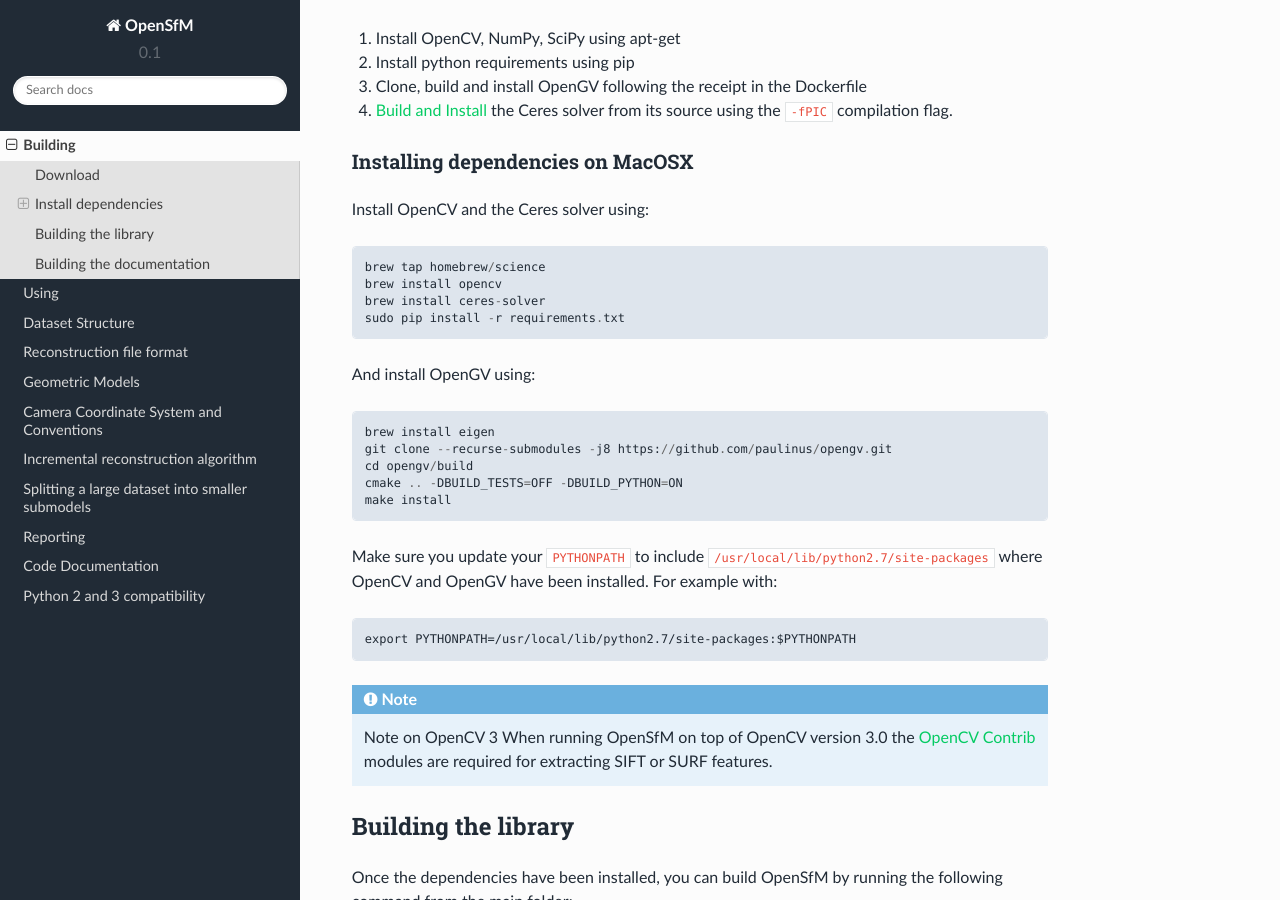
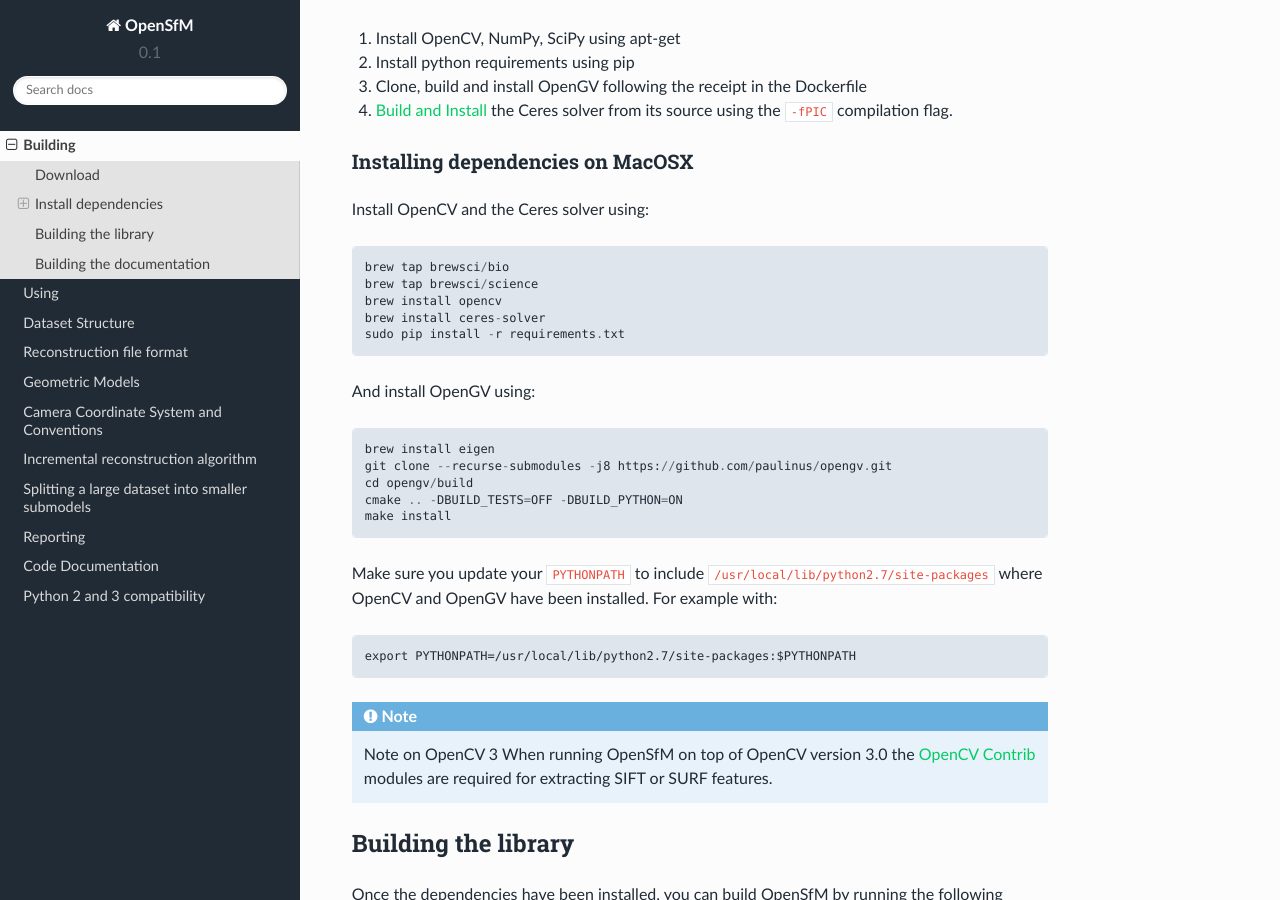
Before and after one commit to phantomwork/mul_img_to_3D, a Sphinx documentation site: the page built from doc/source/building.rst, in a window 1280 px wide and 900 px high, scrolled down 925 px. Built offline with Sphinx 7.4.7 and the Read the Docs theme 2.0.0, drawn with Linux system fonts in a browser that asks for light colours.

Commit message:
brew science depracated

```diff
--- a/doc/source/building.rst
+++ b/doc/source/building.rst
@@ -48,7 +48,8 @@
 
 Install OpenCV and the Ceres solver using::
 
-    brew tap homebrew/science
+    brew tap brewsci/bio
+    brew tap brewsci/science
     brew install opencv
     brew install ceres-solver
     sudo pip install -r requirements.txt
```
